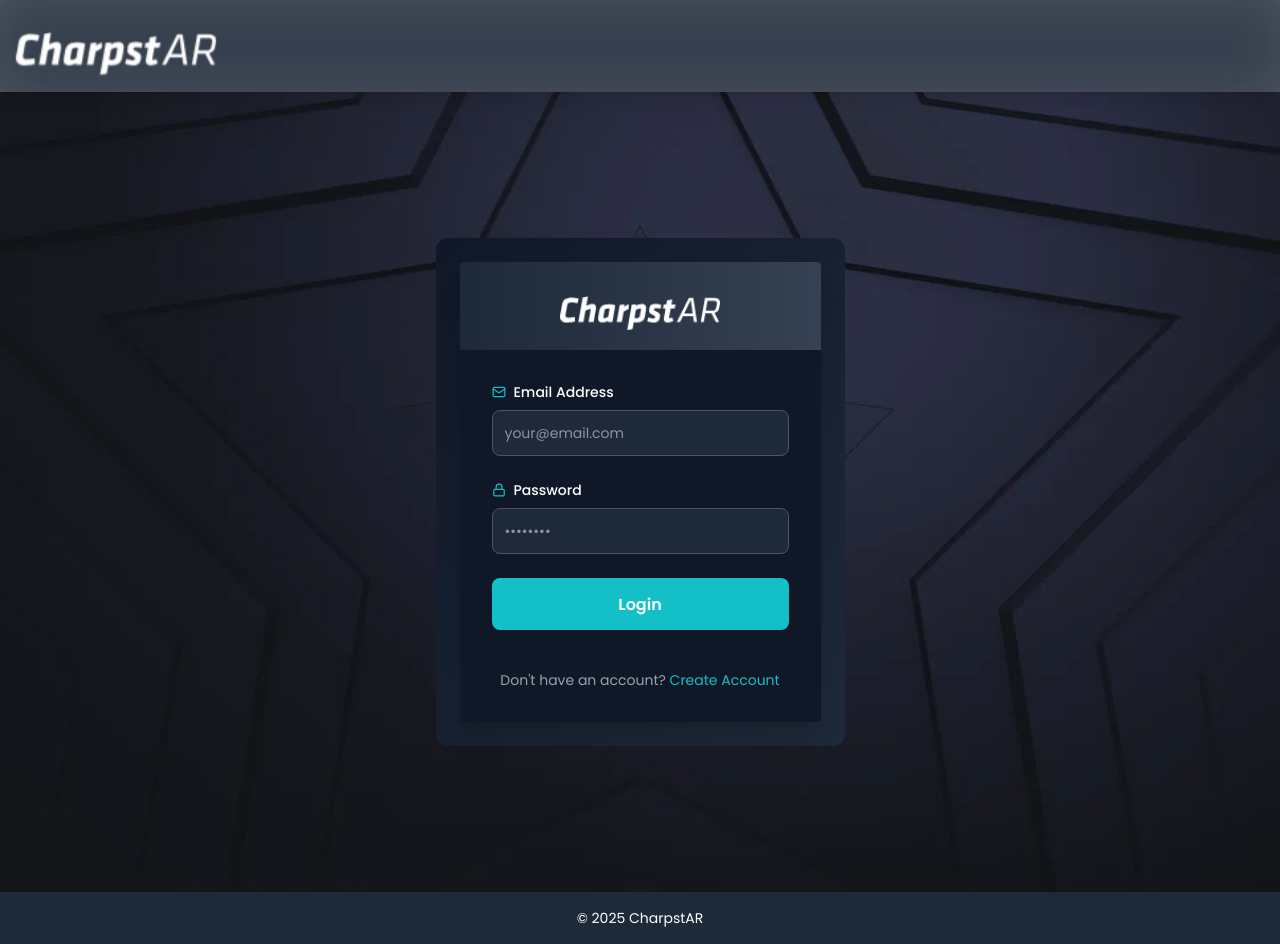
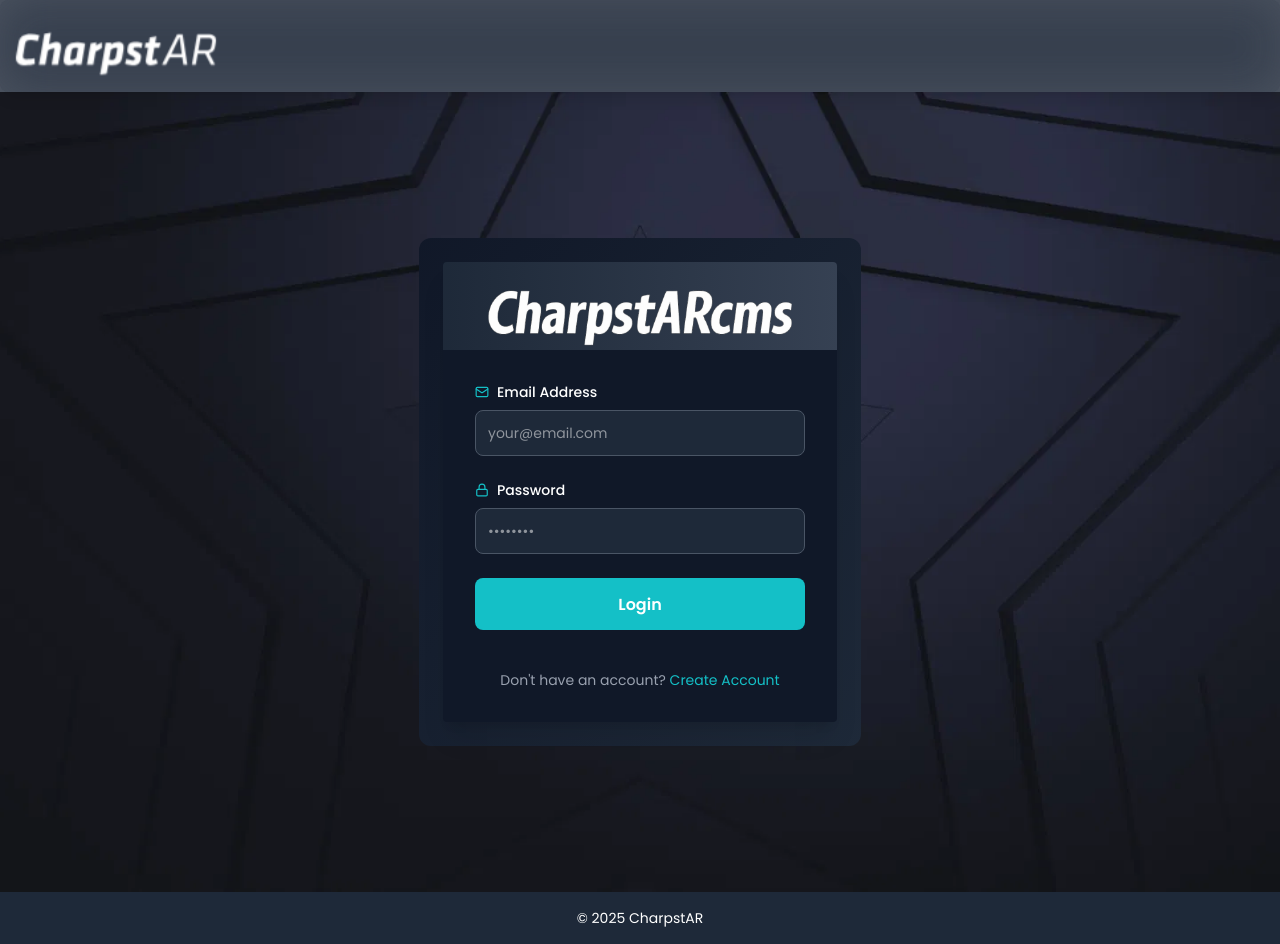
Before and after one commit to Adamwadin/CharpTest, a Next.js app in the folder adamworktest/: page /login in a window 1280 px wide. Built offline with nearby package versions, Linux system fonts and the light colour scheme; no server answers.

Commit message:
Refactor code structure for improved readability and maintainability

```diff
--- a/adamworktest/src/app/login/page.tsx
+++ b/adamworktest/src/app/login/page.tsx
@@ -3,7 +3,7 @@
 import { useState, useEffect } from "react";
 import { useRouter } from "next/navigation";
 import { supabase } from "../../lib/supabaseClient";
-import { Mail, Lock, ArrowRight, LogOut } from "lucide-react";
+import { Mail, Lock } from "lucide-react";
 import Image from "next/image";
 
 export default function LoginPage() {
@@ -104,13 +104,14 @@ export default function LoginPage() {
       <div className="flex rounded-xl border-radius items-center justify-center bg-gradient-to-br from-gray-900 to-gray-800 px-4 py-6 sm:px-6">
         <div className="w-full max-w-md overflow-hidden rounded shadow-xl bg-gray-900">
           <div className="bg-gradient-to-r from-gray-800 to-gray-700 px-4 sm:px-8 py-4 sm:py-6 text-white">
-            <div className="h-8 sm:h-10 w-full flex justify-center items-center">
+            <div className="h-8 sm:h-10 w-full flex justify-center items-center ">
               <Image
-                src="/charp.png"
+                src="/cms.png"
                 alt="Logo"
-                width={160}
-                height={160}
-                className="mx-auto sm:mt-4"
+                width={330}
+                height={200}
+                priority
+                className="mx-auto sm:mt-4 "
               />
             </div>
           </div>
```
Also changed, not shown: adamworktest/public/cms.png (added).
